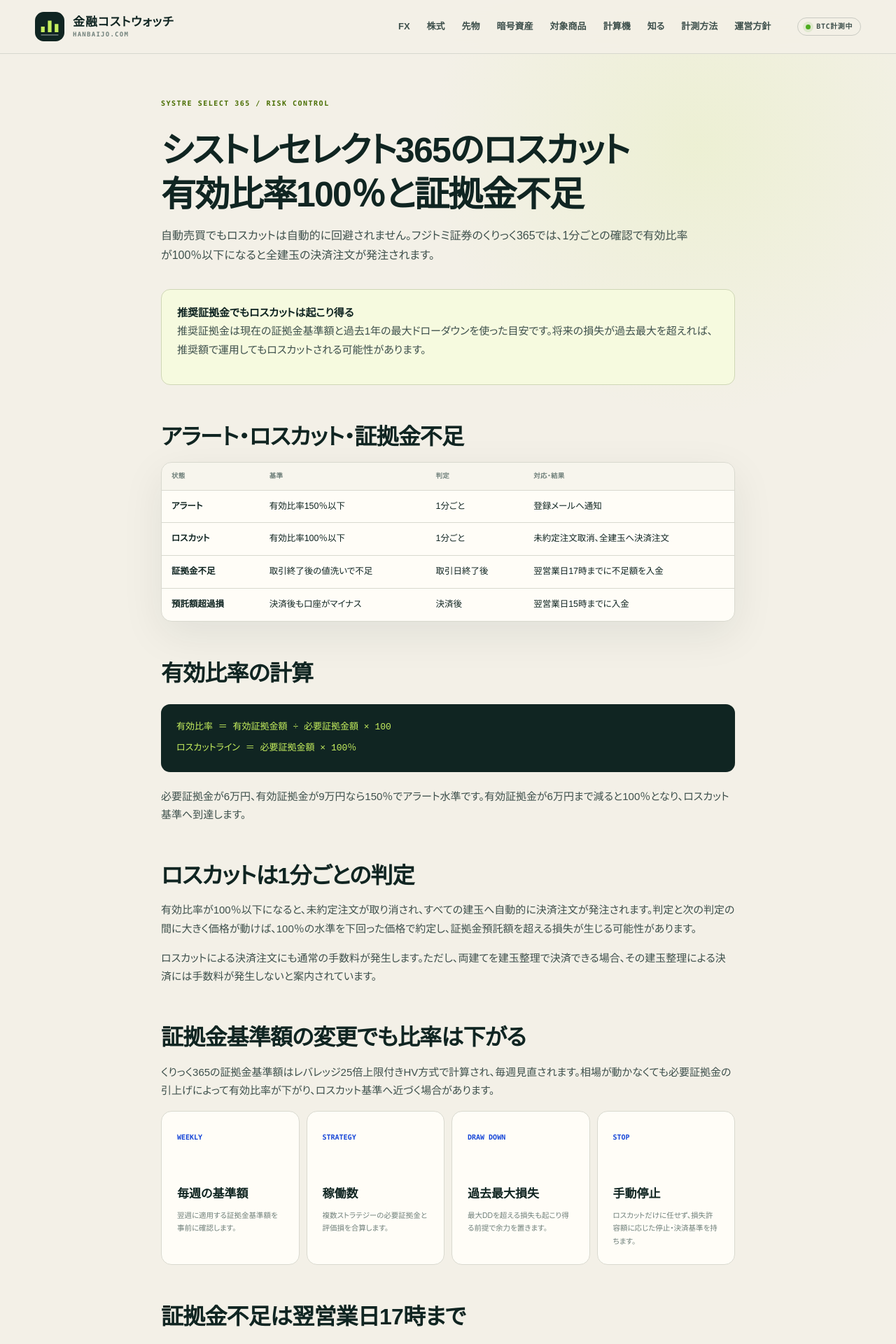
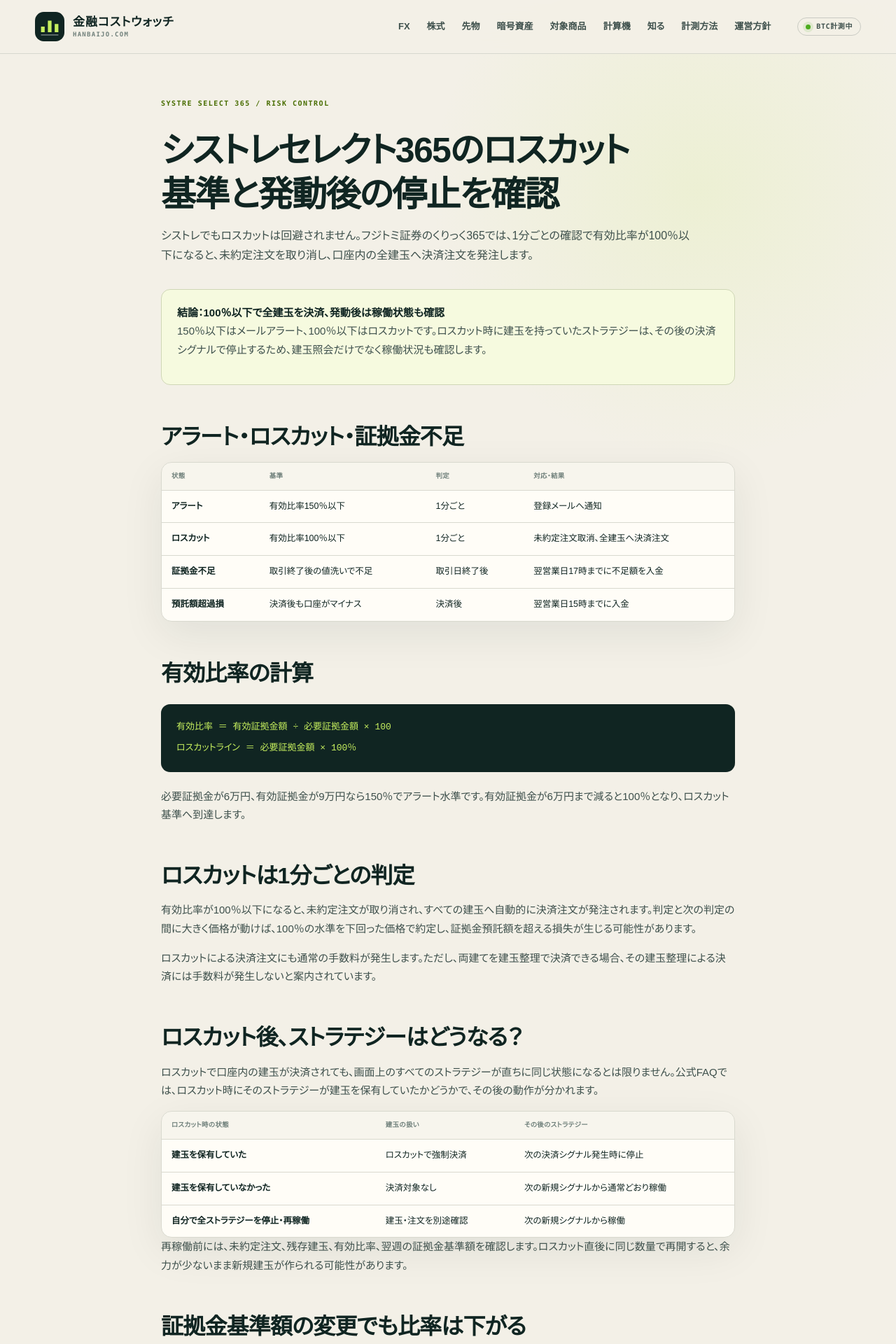
Before and after one commit to mrok18/hanbaijo, a Next.js app: page /articles/systre-select-365-losscut-margin-shortage in a window 1280 px wide. Shown: the top 1920 px of the page at 70% size. Built offline with nearby package versions, Linux system fonts and the light colour scheme.

Commit message:
seo: explain systre losscut aftermath

```diff
--- a/app/articles/posts.ts
+++ b/app/articles/posts.ts
@@ -200,7 +200,7 @@ export const POSTS = [
   { slug: 'dmm-fx-slippage-orders', category: 'FX・DMM FX', title: 'DMM FXのスリッページ｜即時・指値・逆指値の違い', desc: '注文価格と約定価格がずれる条件、許容幅、注文不成立との関係を注文種類ごとに整理する。' },
   { slug: 'dmm-cfd-trading-hours', category: 'CFD・DMM CFD', title: 'DMM CFDの取引時間｜夏時間・冬時間と約定しない時間', desc: '日本225、米国指数、金・原油などの取引時間と、毎営業日のメンテナンス、祝日の注意点を整理する。' },
   { slug: 'dmm-cfd-adjustment-calendar', category: 'CFD・DMM CFD', title: 'DMM CFDの調整額カレンダー｜金利・価格調整の違い', desc: '金・銀の金利調整額と、指数・原油などの価格調整額を、発生日と注文への影響から整理する。' },
-  { slug: 'systre-select-365-losscut-margin-shortage', category: 'FX自動売買', title: 'シストレセレクト365のロスカット｜有効比率100％と証拠金不足', desc: '1分ごとのロスカット、150％のアラート、取引終了後の証拠金不足を分ける。' },
+  { slug: 'systre-select-365-losscut-margin-shortage', category: 'FX自動売買', title: 'シストレセレクト365のロスカット｜基準・発動後の停止', desc: '有効比率100％以下の全建玉決済、150％のアラート、発動後のストラテジー停止、証拠金不足を整理する。' },
   { slug: 'systre-select-365-vs-otc-fx', category: 'FX自動売買', title: 'シストレセレクト365と店頭FXの違い｜取引所FXを選ぶ意味', desc: '価格提示、スワップ、手数料、証拠金から、くりっく365と店頭FXの違いを整理する。' },
   { slug: 'matsui-fx-margin-call-losscut', category: 'FX・松井証券', title: 'MATSUI FXの追証とロスカット｜選べる50～90％を整理', desc: '取引終了時100％の追証判定と、個人口座で選べる50～90％のロスカット率を分ける。' },
   { slug: 'matsui-fx-spread-rules', category: 'FX・松井証券', title: 'MATSUI FXのスプレッドは0.1銭？時間・数量・注文条件', desc: '縮小スプレッドと通常スプレッドを、コアタイム、数量上限、注文種類から整理する。' },
--- a/app/articles/systre-select-365-losscut-margin-shortage/page.tsx
+++ b/app/articles/systre-select-365-losscut-margin-shortage/page.tsx
@@ -1,22 +1,54 @@
+import type { Metadata } from 'next';
 import Link from 'next/link';
 import AffiliateOfferCard from '@/components/AffiliateOfferCard';
 import ArticleStructuredData from '@/components/ArticleStructuredData';
 import { AFFILIATE_OFFERS } from '@/lib/affiliates';
 
-export const metadata = {
-  title: 'シストレセレクト365のロスカット｜有効比率100％と証拠金不足',
-  description: 'フジトミ証券のくりっく365を使うシストレセレクト365について、有効比率100％のロスカット、150％のアラート、証拠金不足を整理します。',
+export const metadata: Metadata = {
+  title: 'シストレセレクト365のロスカット｜基準・発動後の停止',
+  description: 'シストレセレクト365のロスカット基準は有効比率100％以下です。1分間隔の判定、150％のアラート、全建玉決済、発動後のストラテジー停止、証拠金不足との違いを整理します。',
+  alternates: { canonical: '/articles/systre-select-365-losscut-margin-shortage' },
 };
 
+const FAQS = [
+  {
+    question: 'シストレセレクト365のロスカット基準は何％ですか？',
+    answer: 'くりっく365口座の有効比率が100％以下になるとロスカットが発動します。取引時間中は1分間隔で判定され、未約定注文が取り消された後、口座内の全建玉へ決済注文が発注されます。',
+  },
+  {
+    question: 'ロスカット後もストラテジーは自動売買を続けますか？',
+    answer: 'ロスカット時にストラテジーが建玉を保有していた場合、その建玉は強制決済され、次の決済シグナル発生時にストラテジーが停止します。建玉を保有していなかったストラテジーは、次の新規シグナルから通常どおり稼働します。',
+  },
+  {
+    question: '150％のアラートが届けば、入金する時間はありますか？',
+    answer: '時間が確保されるとは限りません。判定は1分間隔で、大幅な価格変動時にはアラートとロスカットが同時に発動する可能性があります。アラートを入金猶予の保証とは考えず、事前に余力を確保します。',
+  },
+  {
+    question: 'ロスカットと証拠金不足は同じですか？',
+    answer: '異なります。ロスカットは取引時間中に有効比率100％以下で判定されます。証拠金不足は取引終了後の値洗いで判定され、原則として翌営業日17時までの入金が必要です。',
+  },
+] as const;
+
 export default function Page() {
+  const faqJsonLd = {
+    '@context': 'https://schema.org',
+    '@type': 'FAQPage',
+    mainEntity: FAQS.map((faq) => ({
+      '@type': 'Question',
+      name: faq.question,
+      acceptedAnswer: { '@type': 'Answer', text: faq.answer },
+    })),
+  };
+
   return (
     <article>
-      <ArticleStructuredData slug="systre-select-365-losscut-margin-shortage" publishedAt="2026-09-07" />
+      <ArticleStructuredData slug="systre-select-365-losscut-margin-shortage" publishedAt="2026-09-07" modifiedAt="2026-09-12" />
+      <script type="application/ld+json" dangerouslySetInnerHTML={{ __html: JSON.stringify(faqJsonLd).replace(/</g, '\\u003c') }} />
       <p className="page-kicker">SYSTRE SELECT 365 / RISK CONTROL</p>
-      <h1>シストレセレクト365のロスカット<br />有効比率100％と証拠金不足</h1>
-      <p className="lede">自動売買でもロスカットは自動的に回避されません。フジトミ証券のくりっく365では、1分ごとの確認で有効比率が100％以下になると全建玉の決済注文が発注されます。</p>
+      <h1>シストレセレクト365のロスカット<br />基準と発動後の停止を確認</h1>
+      <p className="lede">シストレでもロスカットは回避されません。フジトミ証券のくりっく365では、1分ごとの確認で有効比率が100％以下になると、未約定注文を取り消し、口座内の全建玉へ決済注文を発注します。</p>
 
-      <div className="callout"><strong>推奨証拠金でもロスカットは起こり得る</strong><p>推奨証拠金は現在の証拠金基準額と過去1年の最大ドローダウンを使った目安です。将来の損失が過去最大を超えれば、推奨額で運用してもロスカットされる可能性があります。</p></div>
+      <div className="callout"><strong>結論：100％以下で全建玉を決済、発動後は稼働状態も確認</strong><p>150％以下はメールアラート、100％以下はロスカットです。ロスカット時に建玉を持っていたストラテジーは、その後の決済シグナルで停止するため、建玉照会だけでなく稼働状況も確認します。</p></div>
 
       <h2>アラート・ロスカット・証拠金不足</h2>
       <div className="data-panel"><div className="table-scroll"><table className="rates comparison-table">
@@ -34,6 +66,15 @@ export default function Page() {
       <h2>ロスカットは1分ごとの判定</h2>
       <p>有効比率が100％以下になると、未約定注文が取り消され、すべての建玉へ自動的に決済注文が発注されます。判定と次の判定の間に大きく価格が動けば、100％の水準を下回った価格で約定し、証拠金預託額を超える損失が生じる可能性があります。</p>
       <p>ロスカットによる決済注文にも通常の手数料が発生します。ただし、両建てを建玉整理で決済できる場合、その建玉整理による決済には手数料が発生しないと案内されています。</p>
+
+      <h2>ロスカット後、ストラテジーはどうなる？</h2>
+      <p>ロスカットで口座内の建玉が決済されても、画面上のすべてのストラテジーが直ちに同じ状態になるとは限りません。公式FAQでは、ロスカット時にそのストラテジーが建玉を保有していたかどうかで、その後の動作が分かれます。</p>
+      <div className="data-panel"><div className="table-scroll"><table className="rates comparison-table"><thead><tr><th>ロスカット時の状態</th><th>建玉の扱い</th><th>その後のストラテジー</th></tr></thead><tbody>
+        <tr><td className="ex-name">建玉を保有していた</td><td>ロスカットで強制決済</td><td>次の決済シグナル発生時に停止</td></tr>
+        <tr><td className="ex-name">建玉を保有していなかった</td><td>決済対象なし</td><td>次の新規シグナルから通常どおり稼働</td></tr>
+        <tr><td className="ex-name">自分で全ストラテジーを停止・再稼働</td><td>建玉・注文を別途確認</td><td>次の新規シグナルから稼働</td></tr>
+      </tbody></table></div></div>
+      <p>再稼働前には、未約定注文、残存建玉、有効比率、翌週の証拠金基準額を確認します。ロスカット直後に同じ数量で再開すると、余力が少ないまま新規建玉が作られる可能性があります。</p>
 
       <h2>証拠金基準額の変更でも比率は下がる</h2>
       <p>くりっく365の証拠金基準額はレバレッジ25倍上限付きHV方式で計算され、毎週見直されます。相場が動かなくても必要証拠金の引上げによって有効比率が下がり、ロスカット基準へ近づく場合があります。</p>
@@ -57,15 +98,25 @@ export default function Page() {
         <li>入金期限と強制決済時刻を公式画面で確認する</li>
       </ul>
 
+      <h2>シストレのロスカットに関するFAQ</h2>
+      {FAQS.map((faq) => (
+        <section key={faq.question}>
+          <h3>{faq.question}</h3>
+          <p>{faq.answer}</p>
+        </section>
+      ))}
+
       <section className="article-sources" aria-labelledby="sources"><h2 id="sources">参照した公式資料</h2><ul>
         <li><a href="https://www.fujitomi.co.jp/tfx/documents/click365_torihiki_guide.pdf" target="_blank" rel="noopener noreferrer">フジトミ証券「くりっく365取引ガイド」</a></li>
         <li><a href="https://www.fujitomi.co.jp/click365/faq/" target="_blank" rel="noopener noreferrer">フジトミ証券「くりっく365 よくある質問」</a></li>
         <li><a href="https://www.fujitomi.co.jp/click365/feature/fxmargin/" target="_blank" rel="noopener noreferrer">フジトミ証券「証拠金基準額」</a></li>
         <li><a href="https://www.fujitomi.co.jp/systra/feature/howto-a/" target="_blank" rel="noopener noreferrer">フジトミ証券「推奨証拠金について」</a></li>
-      </ul><p>制度は2026年9月7日に確認しました。発生時は取引画面の不足額と期限を優先してください。</p></section>
+        <li><a href="https://www.fujitomi.co.jp/systra/faq/" target="_blank" rel="noopener noreferrer">フジトミ証券「シストレセレクト365 よくある質問」</a></li>
+      </ul><p>ロスカット基準と発動後の動作は2026年9月12日に確認しました。発生時は取引画面の不足額・期限・稼働状況を優先してください。</p></section>
 
       <p><Link href="/fx/systre-select-365">シストレセレクト365のコストシートを見る →</Link></p>
       <p><Link href="/articles/systre-select-365-recommended-margin">推奨証拠金と最大DDを見る →</Link></p>
+      <p><Link href="/articles/systre-select-365-stop-switch">ストラテジーの停止・再開手順を見る →</Link></p>
       <section className="article-affiliate" aria-label="シストレセレクト365の広告"><AffiliateOfferCard offer={AFFILIATE_OFFERS['systre-select-365']} /><p className="affiliate-disclosure">広告リンクから申込みが成立すると、当サイトが報酬を受け取る場合があります。リスク説明とは分けて掲載しています。</p></section>
     </article>
   );
--- a/app/articles/systre-select-365-stop-switch/page.tsx
+++ b/app/articles/systre-select-365-stop-switch/page.tsx
@@ -17,7 +17,7 @@ export default function Page() {
     <h2>入替えで起きやすい見落とし</h2><ul><li>停止したストラテジーの建玉が残ったまま、新しいストラテジーを開始する</li><li>同じ通貨ペアの反対売買が重なり、意図しない両建てになる</li><li>推奨証拠金を個別に見て、全ストラテジーの合計を見落とす</li><li>売買サイン時の成績と、実際の約定価格・時刻に差があることを忘れる</li></ul>
     <h2>サービス自体を解約する場合</h2><p>公式FAQでは、投資顧問契約の解除が必要で、停止希望日の7日前までの連絡が案内されています。手続き前に稼働中ストラテジーを止め、未決済ポジションが残っていないか確認します。</p>
     <section className="article-sources" aria-labelledby="sources"><h2 id="sources">参照した公式資料</h2><ul><li><a href="https://www.fujitomi.co.jp/systra/faq/" target="_blank" rel="noopener noreferrer">フジトミ証券「よくある質問」</a></li><li><a href="https://www.fujitomi.co.jp/systra/feature/entry/" target="_blank" rel="noopener noreferrer">フジトミ証券「シストレセレクト365とは」</a></li><li><a href="https://www.fujitomi.co.jp/systra/" target="_blank" rel="noopener noreferrer">シストレセレクト365公式サイト</a></li></ul><p>制度情報は2026年9月7日に確認しました。実際の停止・決済操作は最新の操作マニュアルに従ってください。</p></section>
-    <p><Link href="/articles/systre-select-365-strategy-selection">ストラテジーの選び方を見る →</Link></p><p><Link href="/fx/systre-select-365">サービスのコストシートへ戻る →</Link></p>
+    <p><Link href="/articles/systre-select-365-losscut-margin-shortage">ロスカット後のストラテジー状態を見る →</Link></p><p><Link href="/articles/systre-select-365-strategy-selection">ストラテジーの選び方を見る →</Link></p><p><Link href="/fx/systre-select-365">サービスのコストシートへ戻る →</Link></p>
     <section className="article-affiliate" aria-label="関連する広告"><AffiliateOfferCard offer={AFFILIATE_OFFERS['systre-select-365']} /><p className="affiliate-disclosure">広告リンクから申込みが成立すると当サイトが報酬を受け取る場合があります。運用上の注意とは分けて掲載しています。</p></section>
   </article>;
 }
```
